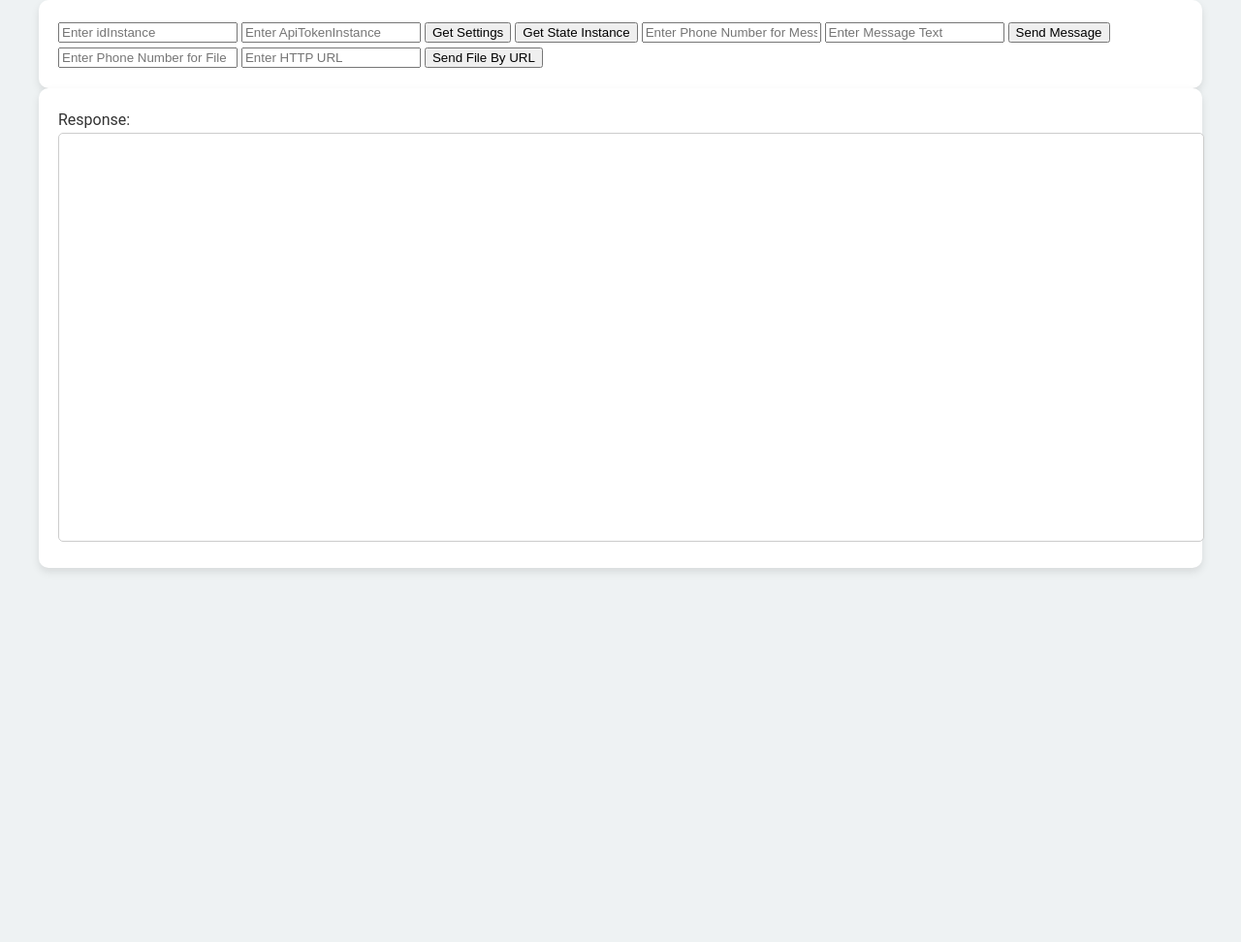
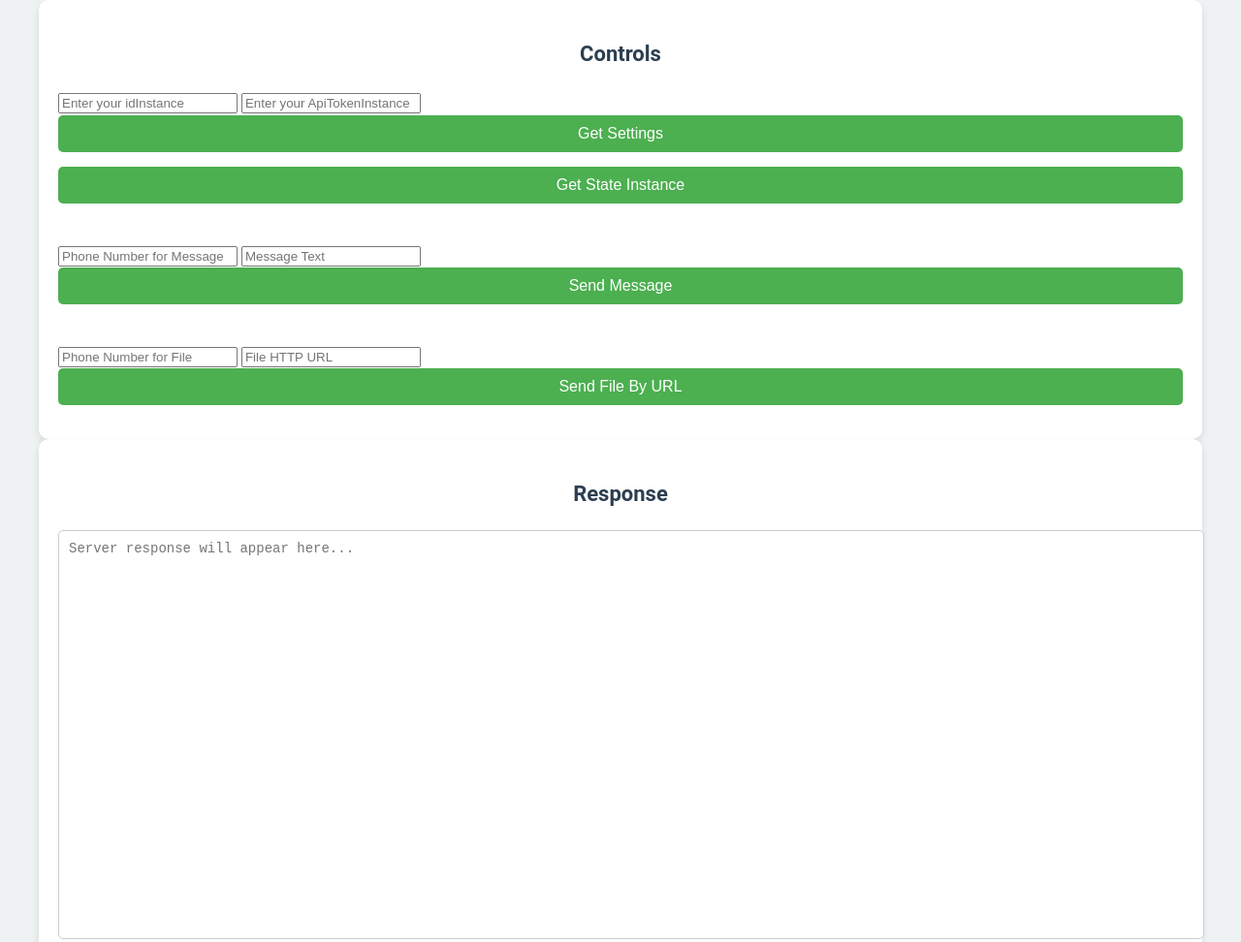
Before and after one commit to DirectRaw/green-api, a plain HTML site: page index.html in a window 1280 px wide. Shown: the top 972 px of the page at 97% size. Before the commit the page ends 800 px from the top, so only its background shows below. Drawn offline with Linux system fonts and the light colour scheme.

Commit message:
Update index.html

```diff
--- a/index.html
+++ b/index.html
@@ -10,25 +10,36 @@
 
 <body>
     <div class="container">
+        <!-- Левая колонка -->
         <div class="left-column">
-            <input type="text" id="idInstance" placeholder="Enter idInstance">
-            <input type="text" id="apiTokenInstance" placeholder="Enter ApiTokenInstance">
+            <h2>Controls</h2>
+            <!-- Поля для ID и токена -->
+            <input type="text" id="idInstance" placeholder="Enter your idInstance">
+            <input type="text" id="apiTokenInstance" placeholder="Enter your ApiTokenInstance">
 
-            <button onclick="getSettings()" class="first-button">Get Settings</button>
-            <button onclick="getStateInstance()" class="margin-bottom">Get State Instance</button>
+            <!-- Кнопки -->
+            <button onclick="getSettings()" class="button">Get Settings</button>
+            <button onclick="getStateInstance()" class="button">Get State Instance</button>
 
-            <input type="text" id="phone" placeholder="Enter Phone Number for Message">
-            <input type="text" id="message" placeholder="Enter Message Text">
-            <button onclick="sendMessage()" class="margin-bottom">Send Message</button>
+            <br><br>
 
-            <input type="text" id="phoneFile" placeholder="Enter Phone Number for File">
-            <input type="text" id="fileUrl" placeholder="Enter HTTP URL">
-            <button onclick="sendFileByUrl()">Send File By URL</button>
+            <!-- Поля для отправки сообщений -->
+            <input type="text" id="phone" placeholder="Phone Number for Message">
+            <input type="text" id="message" placeholder="Message Text">
+            <button onclick="sendMessage()" class="button">Send Message</button>
+
+            <br><br>
+
+            <!-- Поля для отправки файлов -->
+            <input type="text" id="phoneFile" placeholder="Phone Number for File">
+            <input type="text" id="fileUrl" placeholder="File HTTP URL">
+            <button onclick="sendFileByUrl()" class="button">Send File By URL</button>
         </div>
 
+        <!-- Правая колонка -->
         <div class="right-column">
-            <label for="response">Response:</label>
-            <textarea id="response" readonly></textarea>
+            <h2>Response</h2>
+            <textarea id="response" placeholder="Server response will appear here..." readonly></textarea>
         </div>
     </div>
 
```
